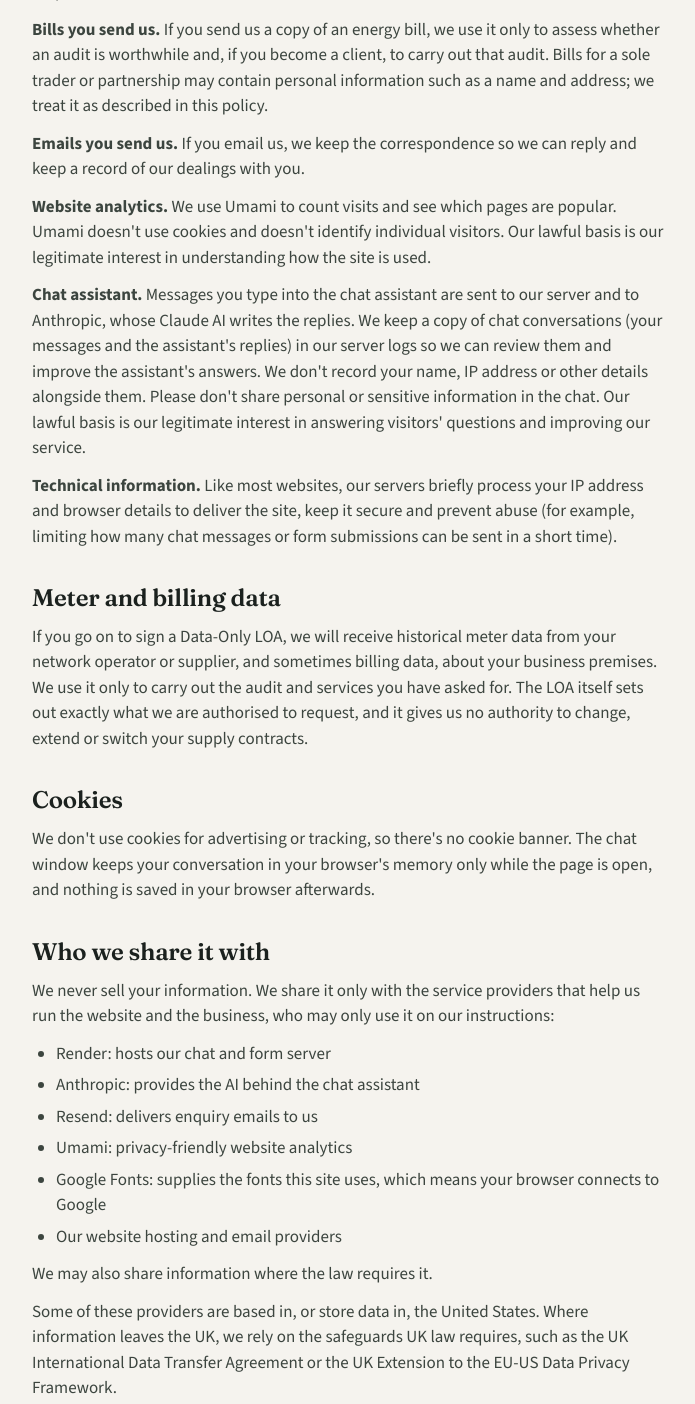
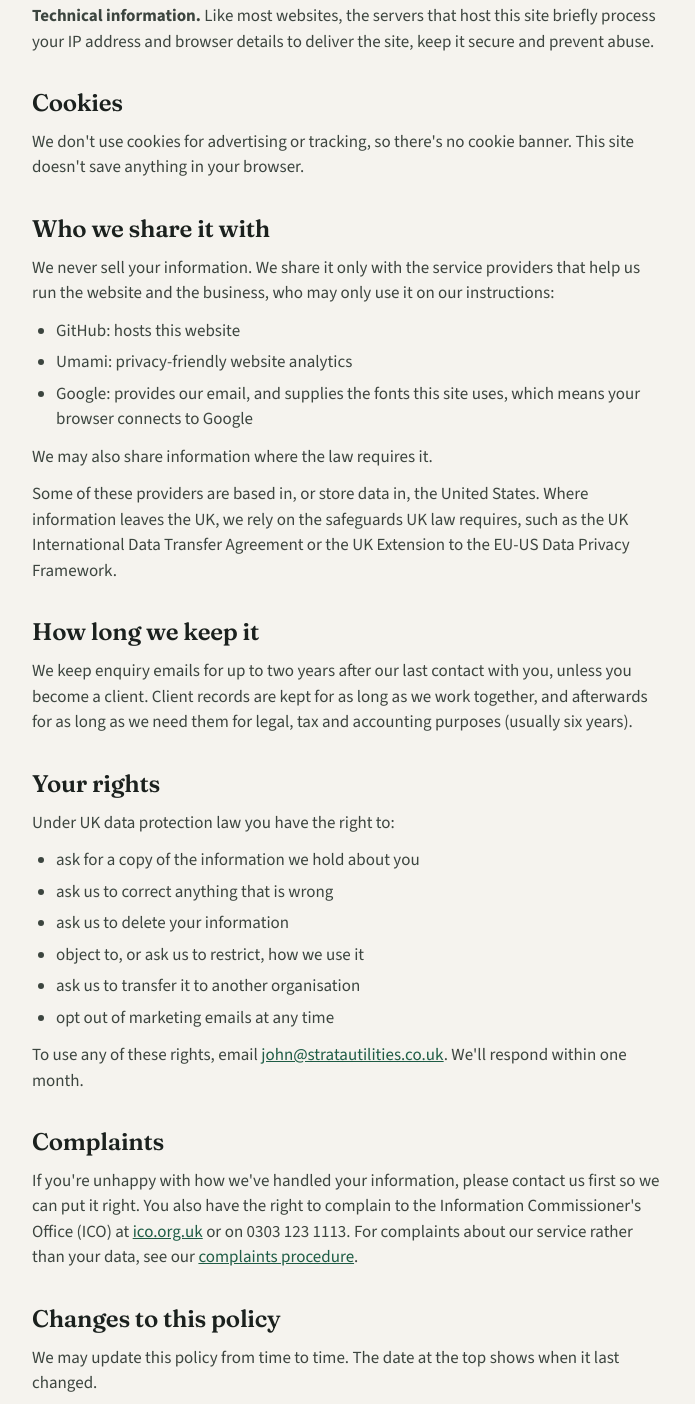
Before and after one commit to john-strata-2026/strata-website, a plain HTML site: page privacy.html in a window 1280 px wide. Shown: the part 679-2083 px from the top of the page, without its empty margins (292-987 px from the left). Drawn offline with nearby package versions, Linux system fonts and the light colour scheme.

Commit message:
Trim public pages to match the holding page
The live site is a holding page, but the policy pages still described
the full site and carried unfilled placeholders.

- Footer: drop "Ltd" from the holding page
- Complaints: remove the [registered office address] and redress-scheme
  placeholders; complaints are by email
- Privacy: remove the chat assistant, bill check, LOA and meter data
  sections and the Render, Anthropic and Resend entries; name GitHub
  and Google as the providers actually in use
- Remove the drafting notes left in HTML comments

Co-Authored-By: Claude Fable 5.2 <noreply@anthropic.com>

```diff
--- a/privacy.html
+++ b/privacy.html
@@ -14,12 +14,6 @@
 <link rel="stylesheet" href="styles.css">
 <script defer src="https://cloud.umami.is/script.js" data-website-id="6cf53810-67fc-4087-b2c0-9109fc7898da"></script>
 </head>
-<!--
-    GENERIC PRIVACY POLICY - written as a starting point, not legal advice.
-    Update it when:
-      - the business is registered (add the company name, number and registered office under "Who we are")
-      - you start using a new service that handles visitors' details (e.g. a CRM like Pipedrive, or Make.com)
--->
 <body>
 
 <header class="nav nav--slim">
@@ -34,7 +28,7 @@
 
 <main class="page">
   <h1>Privacy policy</h1>
-  <p class="page__date">Last updated: 22 September 2026</p>
+  <p class="page__date">Last updated: 19 November 2026</p>
 
   <section>
     <h2>Who we are</h2>
@@ -44,34 +38,23 @@
 
   <section>
     <h2>What we collect and why</h2>
-    <p><strong>Free bill check and LOA requests.</strong> When you ask for a free bill check or a Letter of Authority, we collect your company name and work email address. We use them to reply to you, carry out the check you've asked for, send you the Letter of Authority if you go ahead, and follow up about our services. Our lawful basis is taking steps at your request before entering into a contract, and our legitimate interest in responding to business enquiries.</p>
-    <p><strong>Bills you send us.</strong> If you send us a copy of an energy bill, we use it only to assess whether an audit is worthwhile and, if you become a client, to carry out that audit. Bills for a sole trader or partnership may contain personal information such as a name and address; we treat it as described in this policy.</p>
     <p><strong>Emails you send us.</strong> If you email us, we keep the correspondence so we can reply and keep a record of our dealings with you.</p>
     <p><strong>Website analytics.</strong> We use Umami to count visits and see which pages are popular. Umami doesn't use cookies and doesn't identify individual visitors. Our lawful basis is our legitimate interest in understanding how the site is used.</p>
-    <p><strong>Chat assistant.</strong> Messages you type into the chat assistant are sent to our server and to Anthropic, whose Claude AI writes the replies. We keep a copy of chat conversations (your messages and the assistant's replies) in our server logs so we can review them and improve the assistant's answers. We don't record your name, IP address or other details alongside them. Please don't share personal or sensitive information in the chat. Our lawful basis is our legitimate interest in answering visitors' questions and improving our service.</p>
-    <p><strong>Technical information.</strong> Like most websites, our servers briefly process your IP address and browser details to deliver the site, keep it secure and prevent abuse (for example, limiting how many chat messages or form submissions can be sent in a short time).</p>
-  </section>
-
-  <section>
-    <h2>Meter and billing data</h2>
-    <p>If you go on to sign a Data-Only LOA, we will receive historical meter data from your network operator or supplier, and sometimes billing data, about your business premises. We use it only to carry out the audit and services you have asked for. The LOA itself sets out exactly what we are authorised to request, and it gives us no authority to change, extend or switch your supply contracts.</p>
+    <p><strong>Technical information.</strong> Like most websites, the servers that host this site briefly process your IP address and browser details to deliver the site, keep it secure and prevent abuse.</p>
   </section>
 
   <section>
     <h2>Cookies</h2>
-    <p>We don't use cookies for advertising or tracking, so there's no cookie banner. The chat window keeps your conversation in your browser's memory only while the page is open, and nothing is saved in your browser afterwards.</p>
+    <p>We don't use cookies for advertising or tracking, so there's no cookie banner. This site doesn't save anything in your browser.</p>
   </section>
 
   <section>
     <h2>Who we share it with</h2>
     <p>We never sell your information. We share it only with the service providers that help us run the website and the business, who may only use it on our instructions:</p>
     <ul>
-      <li>Render: hosts our chat and form server</li>
-      <li>Anthropic: provides the AI behind the chat assistant</li>
-      <li>Resend: delivers enquiry emails to us</li>
+      <li>GitHub: hosts this website</li>
       <li>Umami: privacy-friendly website analytics</li>
-      <li>Google Fonts: supplies the fonts this site uses, which means your browser connects to Google</li>
-      <li>Our website hosting and email providers</li>
+      <li>Google: provides our email, and supplies the fonts this site uses, which means your browser connects to Google</li>
     </ul>
     <p>We may also share information where the law requires it.</p>
     <p>Some of these providers are based in, or store data in, the United States. Where information leaves the UK, we rely on the safeguards UK law requires, such as the UK International Data Transfer Agreement or the UK Extension to the EU-US Data Privacy Framework.</p>
@@ -79,7 +62,7 @@
 
   <section>
     <h2>How long we keep it</h2>
-    <p>We keep enquiry details, including any bill you send us for a free check, for up to two years after our last contact with you, unless you become a client. Client records are kept for as long as we work together, and afterwards for as long as we need them for legal, tax and accounting purposes (usually six years). Chat conversations and technical logs are kept for no more than 30 days.</p>
+    <p>We keep enquiry emails for up to two years after our last contact with you, unless you become a client. Client records are kept for as long as we work together, and afterwards for as long as we need them for legal, tax and accounting purposes (usually six years).</p>
   </section>
 
   <section>
```
Also changed, not shown: complaints.html (+2 -9 lines), index.html (+1 -1 lines).
